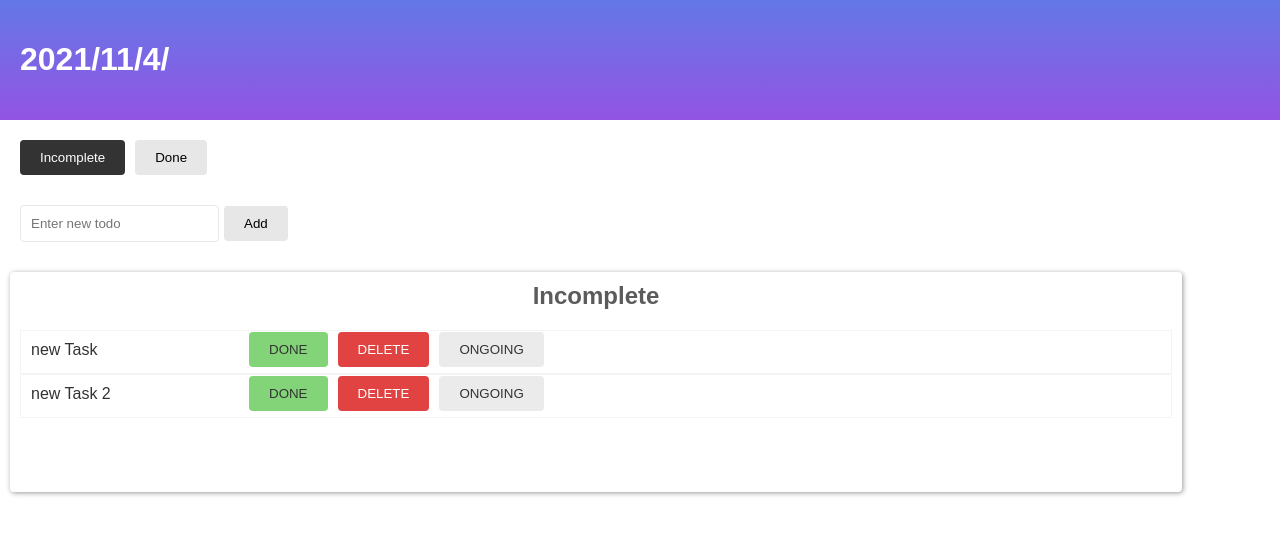
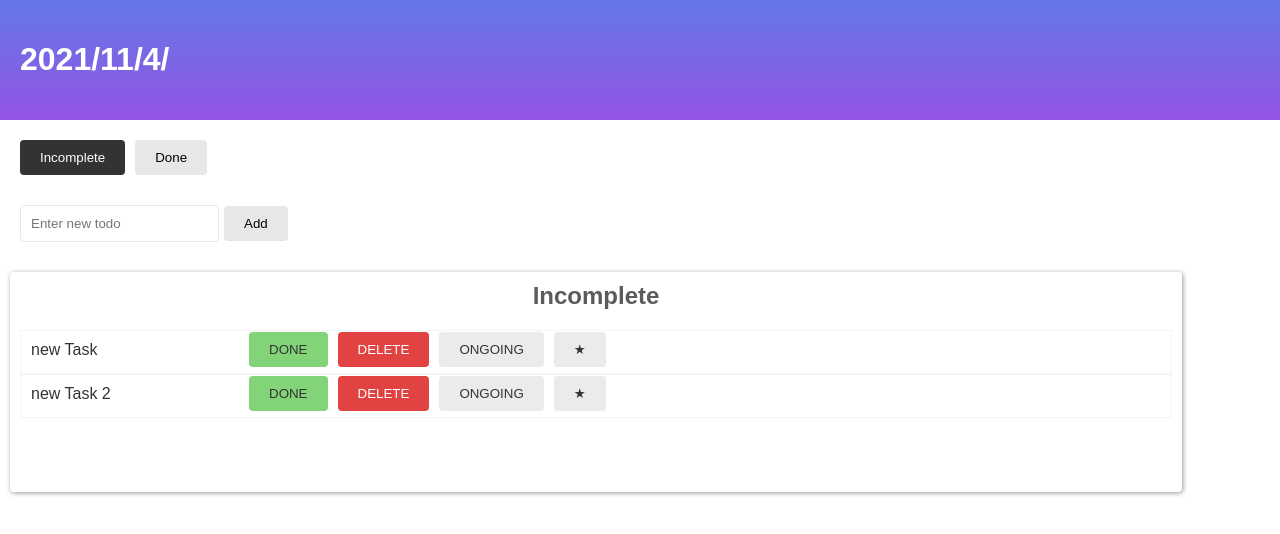
Before and after one commit to takosan8/todoapp02, a React (Create React App) app: page / in a window 1280 px wide. Shown: the top 534 px of the page. Built offline with nearby package versions, Linux system fonts and the light colour scheme.

Commit message:
ongoing function

```diff
--- a/src/App.jsx
+++ b/src/App.jsx
@@ -12,8 +12,10 @@ function App() {
     "new Task",
     "new Task 2"
   ]);
+  const [ongoingTodos, setOngoingTodos] = useState([]);
   const [completeTodos, setCompleteTodos] = useState(["Task C", "Task D"]);
 
+  //Change active tab in response to pushing button
   const [activeTab, setActiveTab] = useState("tab1");
   const onClickActive1 = () => {
     setActiveTab("tab1");
@@ -21,7 +23,7 @@ function App() {
   const onClickActive2 = () => {
     setActiveTab("tab2");
   };
-
+  //todo欄が入力できないのを阻止する
   const onChangeTodoText = (e) => setTodoText(e.target.value);
   const onClickAdd = () => {
     if (todoText === "") return;
@@ -29,28 +31,38 @@ function App() {
     setIncompleteTodos(newTodos);
     setTodoText("");
   };
+  //todoを未完了リストから削除
   const onClickDelete = (index) => {
     const newTodos = [...incompleteTodos];
     newTodos.splice(index, 1);
     setIncompleteTodos(newTodos);
+    console.log(newTodos);
   };
+  //ONGOINGボタンを押したときの処理
   const onClickOngoing = (index) => {
-    const arr = document.querySelectorAll(".list-row");
-    console.log(arr);
-    if(arr[index].classList.contains('ongoing') == true){
-      arr[index].classList.remove('ongoing');
+    const targets = document.querySelectorAll(".list-row .ongoing");
+    const arr = document.querySelectorAll('.list-row li');
+    if(targets[index].classList.contains('ongoing-active') ){
+      targets[index].classList.remove('ongoing-active');
+      ongoingTodos.splice(index, 1);
+      setOngoingTodos(ongoingTodos);
     } else {
-      arr[index].classList.add('ongoing');
+      targets[index].classList.add('ongoing-active');
+      const newOngoingTodos = [...ongoingTodos, arr[index].innerHTML];
+      console.log(newOngoingTodos);
+      setOngoingTodos(newOngoingTodos);
     }
+
   };
+  //DONEボタンが押された時の処理
   const onClickComplete = (index) => {
-    const newIncompleteTodos = [...incompleteTodos];gi
+    const newIncompleteTodos = [...incompleteTodos];
     newIncompleteTodos.splice(index, 1);
     const newCompleteTodos = [...completeTodos, incompleteTodos[index]];
     setIncompleteTodos(newIncompleteTodos);
     setCompleteTodos(newCompleteTodos);
   };
-
+  // UNDOボタンが押されたときの処理
   const onClickBack = (index) => {
     const newCompleteTodos = [...completeTodos];
     newCompleteTodos.splice(index, 1);
@@ -59,6 +71,26 @@ function App() {
     setCompleteTodos(newCompleteTodos);
     setIncompleteTodos(newIncompleteTodos);
   };
+  //EDITボタンを押したときの処理
+  const onClickEdit = (index) => {
+    const arr = document.querySelectorAll(".list-row");
+    const targetRow = arr[index];
+    console.log(targetRow);
+
+  };
+  //IMPORTANTボタンを押したときの処理
+  const onClickImportant = (index) => {
+    const targets = document.querySelectorAll(".list-row .important");
+    console.log(targets)
+    targets[index].classList.contains('important-active') ? targets[index].classList.remove('important-active') : targets[index].classList.add('important-active');
+
+  };
+  // const onClickCheckbox = () => {
+  //   const newTodos = [...incompleteTodos];
+  //   newTodos.splice(index, 1);
+  //   setIncompleteTodos(newTodos);
+  //   console.log(newTodos);
+  // }
   return (
     <>
       {/* show header */}
@@ -84,6 +116,9 @@ function App() {
         onClick={onClickAdd}
         disabled={incompleteTodos.length >= 5}
       />
+
+      {/* <p>ONGOING</p><input type="checkbox" onChange={() => onClickCheckbox}></input> */}
+
       {incompleteTodos.length >= 5 && (
         <p className="overAlert">
           You can register todo upto 5.
@@ -97,6 +132,8 @@ function App() {
           onClickComplete={onClickComplete}
           onClickDelete={onClickDelete}
           onClickOngoing={onClickOngoing}
+          onClickEdit={onClickEdit}
+          onClickImportant={onClickImportant}
         />
       </div>
       <div
--- a/src/components/Header.jsx
+++ b/src/components/Header.jsx
@@ -1,7 +1,7 @@
 import React from "react";
 
 export const Header = () =>{
-    const today = new Date;
+    const today = new Date();
 
     // console.log(today);
     return (
--- a/src/components/IncompleteTodos.jsx
+++ b/src/components/IncompleteTodos.jsx
@@ -1,7 +1,8 @@
 import React from "react";
 
 export const IncompleteTodos = (props) => {
-  const { todos, onClickComplete, onClickDelete,onClickOngoing } = props;
+  //propsをApp.jsxからもらってきてこのコンポーネント内で展開する
+  const { todos, onClickComplete, onClickDelete,onClickOngoing,onClickEdit } = props;
 
   return (
     <div className="incomplete-area">
@@ -14,6 +15,7 @@ export const IncompleteTodos = (props) => {
               <button onClick={() => onClickComplete(index)}>DONE</button>
               <button onClick={() => onClickDelete(index)} className="delete">DELETE</button>
               <button onClick={() => onClickOngoing(index)} className="ongoing">ONGOING</button>
+              <button onClick={() => onClickEdit(index)} className="important">★</button>
             </div>
           );
         })}
--- a/src/style.css
+++ b/src/style.css
@@ -79,6 +79,15 @@ body {
   .list-row button.ongoing{
     background-color: #e7e7e7;
   }
+  .list-row button.ongoing-active{
+    background-color: yellow!important;
+  }
+  .list-row button.important{
+    background-color: #e7e7e7;
+  }
+  .list-row button.important-active{
+    background-color: red!important;
+  }
   .list-row span{
     background-color: #333;
     color:#fff;
```
